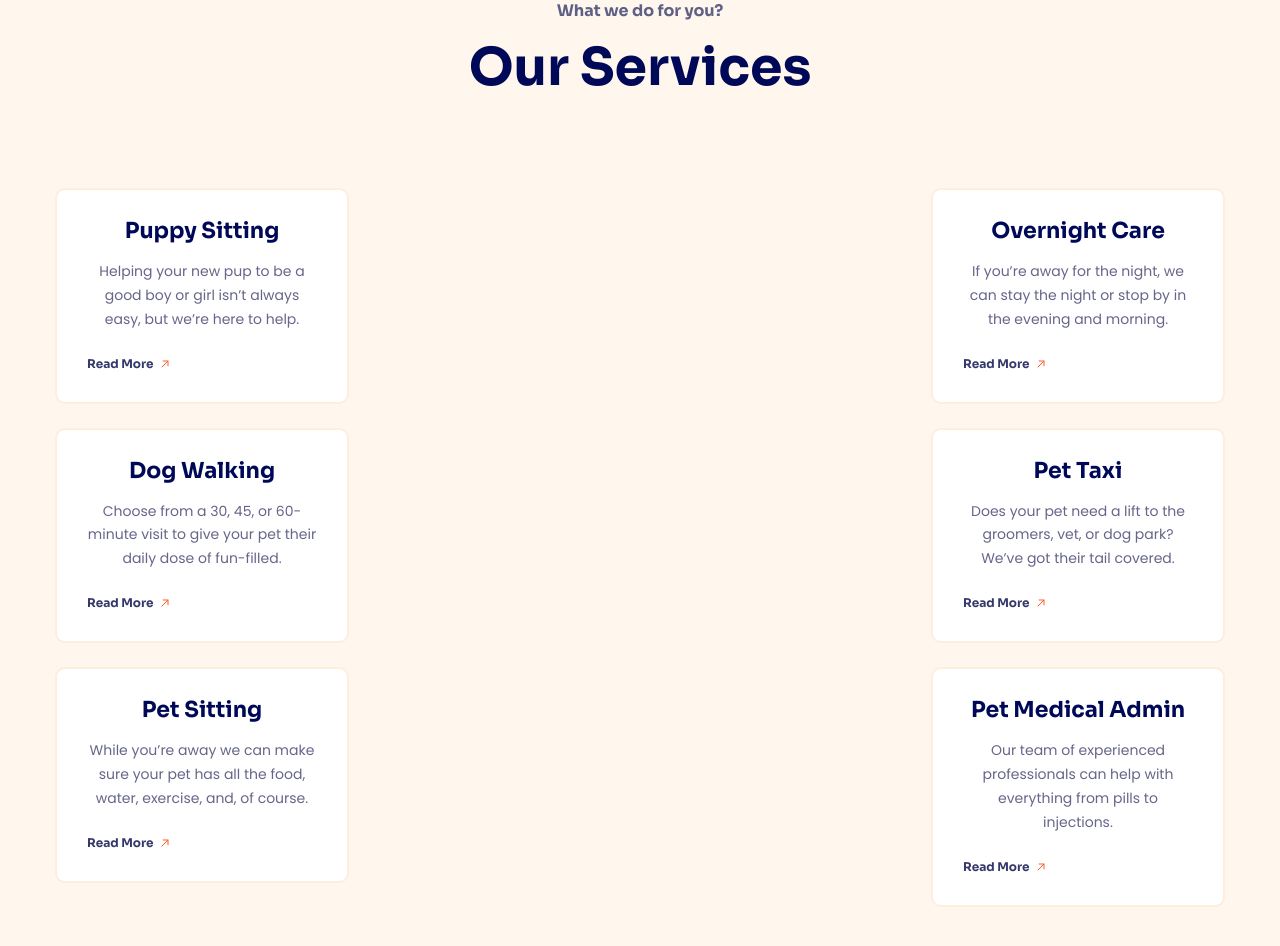
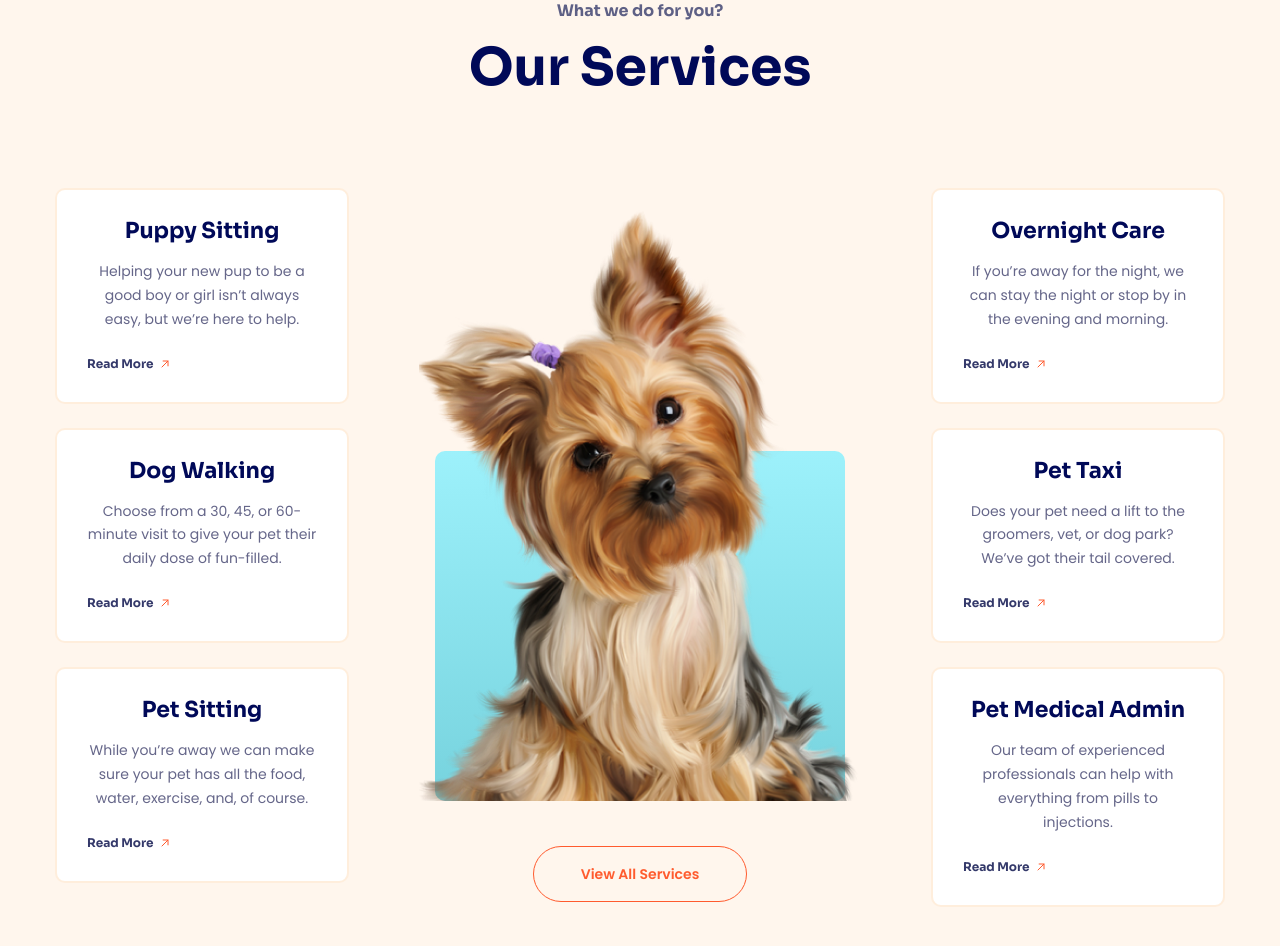
Before and after one commit to ninhtrong2k/html-css-project, a plain HTML site: page index.html in a window 1280 px wide. Shown: the part 2387-3333 px from the top of the page. Drawn offline with Linux system fonts and the light colour scheme.

Commit message:
make section service part 22

```diff
--- a/asset/style.css
+++ b/asset/style.css
@@ -488,6 +488,7 @@ button {
     display: grid;
     grid-template-columns: auto 1fr auto;
     margin-top: 70px;
+    column-gap: 70px;
 }
 .service-item {
     width: 294px;
@@ -523,7 +524,7 @@ button {
     font-family: "Sora", sans-serif;
     font-size: 1.2rem;
     line-height: 1;
-    color: #34396A;
+    color: #34396a;
 }
 
 .service-item__more::after {
@@ -532,5 +533,34 @@ button {
     margin-left: 5px;
 }
 .service__column {
-
 }
+.service__media {
+    position: relative;
+    margin-top: 18px;
+}
+.service__media::after {
+    content: "";
+    position: absolute;
+    left: 16px;
+    right: 16px;
+    bottom: 0;
+    height: 350px;
+    border-radius: 10px;
+    background: linear-gradient(180deg, #9df1fb 0%, #73d0db 108.14%);
+}
+.service__img {
+    position: relative;
+    display: block;
+    z-index: 1;
+    width: 100%;
+}
+.service__cta-wrap {
+    display: flex;
+    justify-content: center;
+    margin-top: 45px;
+}
+.service__cta {
+    min-width: 214px;
+    color: #FF5B2E;
+    border-color: currentColor;
+}
--- a/index.html
+++ b/index.html
@@ -436,7 +436,16 @@
                                     <a href="#!" class="service-item__more">Read More</a>
                                 </article>
                             </div>
-                            <div class="service__column"></div>
+                            <div class="service__column">
+                                <figure class="service__media">
+                                    <img src="./asset/images/service-01.png" alt="" class="service__img">
+                                </figure>
+                                <div class="service__cta-wrap">
+                                    <a href="#!" class="btn service__cta">
+                                        View All Services
+                                    </a>
+                                </div>
+                            </div>
                             <div class="service__column">
                                 <!-- Service item 4  -->
                                 <article class="service-item">
```
Also changed, not shown: asset/images/service-01.png (added).
